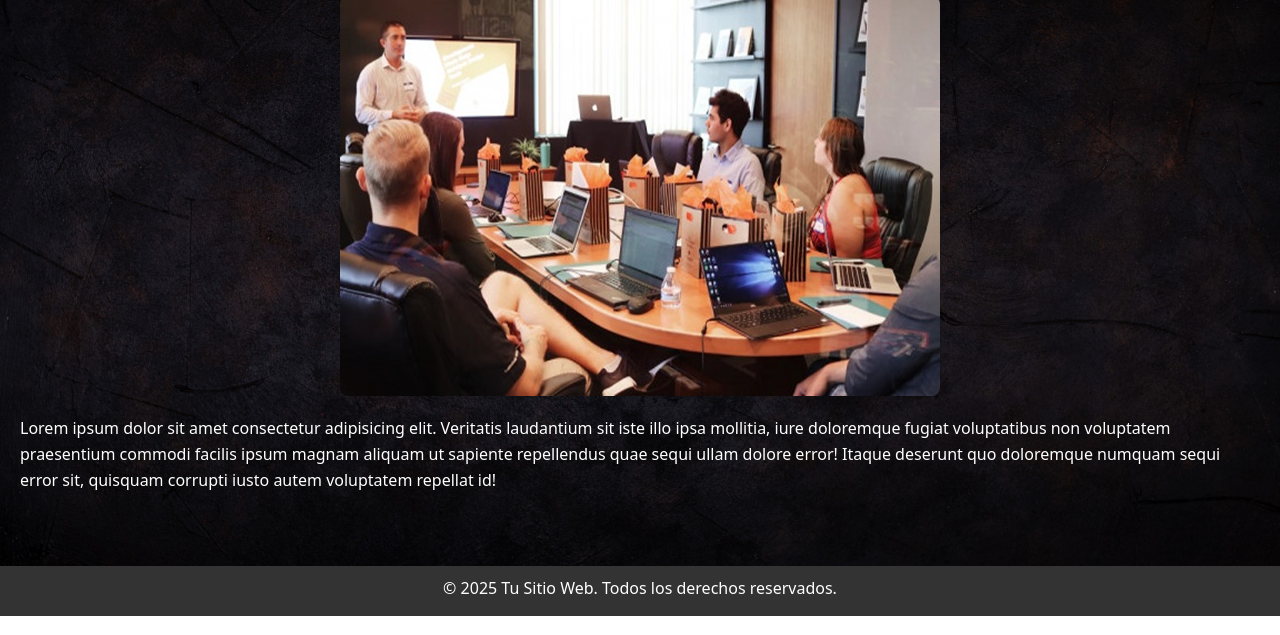
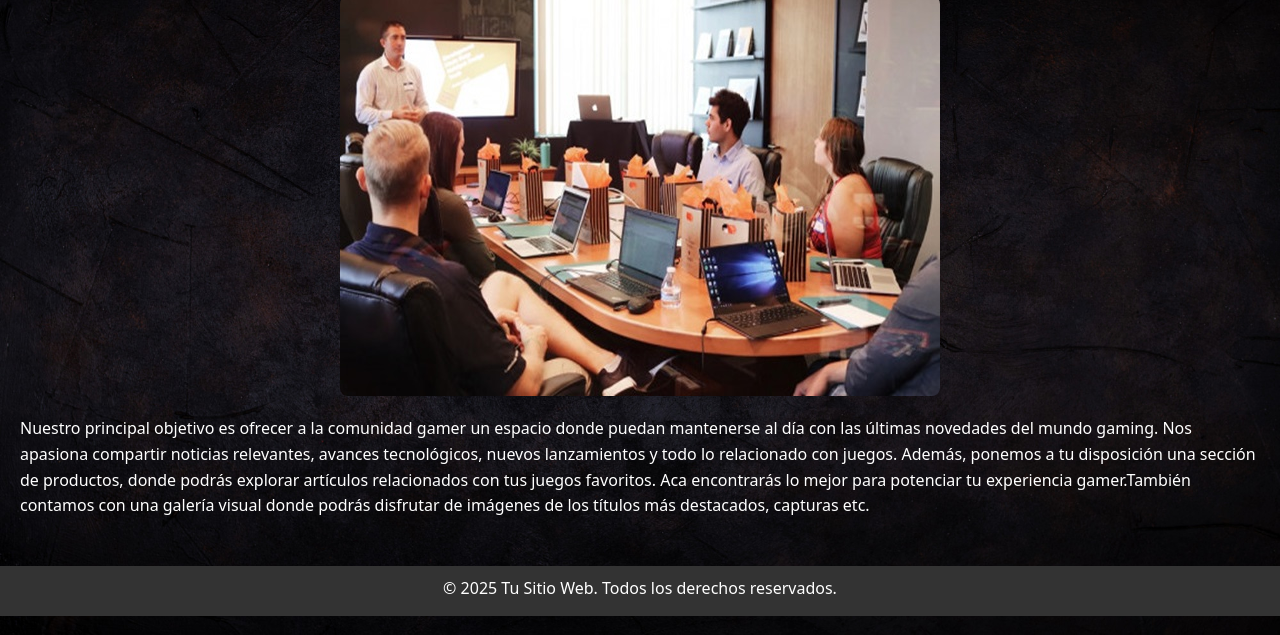
Before and after one commit to sebastianpazfriaz/pre-entrega-2, a plain HTML site: page pages/nosotros.html in a window 1280 px wide. Shown: the part 184-819 px from the top of the page. Drawn offline with nearby package versions, Linux system fonts and the light colour scheme.

Commit message:
se actualiza el texto de nosotros.html

```diff
--- a/pages/nosotros.html
+++ b/pages/nosotros.html
@@ -24,7 +24,7 @@
     <section class="nosotros">
         <h2 class="titulo">Sobre Nosotros</h2>
         <img src="../assets/nosotros.jpg" alt="imagen sobre nuestro proyecto" id="imagennosotros">
-        <p>Lorem ipsum dolor sit amet consectetur adipisicing elit. Veritatis laudantium sit iste illo ipsa mollitia, iure doloremque fugiat voluptatibus non voluptatem praesentium commodi facilis ipsum magnam aliquam ut sapiente repellendus quae sequi ullam dolore error! Itaque deserunt quo doloremque numquam sequi error sit, quisquam corrupti iusto autem voluptatem repellat id!</p>
+        <p>Nuestro principal objetivo es ofrecer a la comunidad gamer un espacio donde puedan mantenerse al día con las últimas novedades del mundo gaming. Nos apasiona compartir noticias relevantes, avances tecnológicos, nuevos lanzamientos y todo lo relacionado con juegos. Además, ponemos a tu disposición una sección de productos, donde podrás explorar artículos relacionados con tus juegos favoritos. Aca encontrarás lo mejor para potenciar tu experiencia gamer.También contamos con una galería visual donde podrás disfrutar de imágenes de los títulos más destacados, capturas etc.</p>
     </section>
     </main>
     <footer>
```
